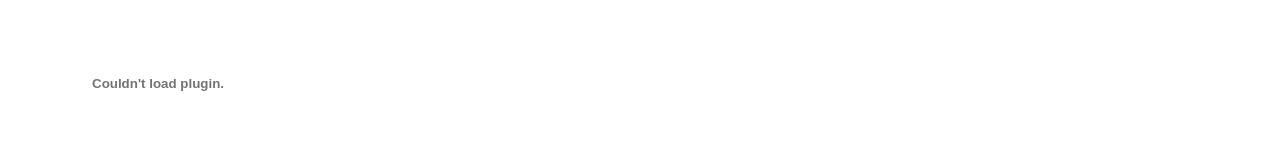
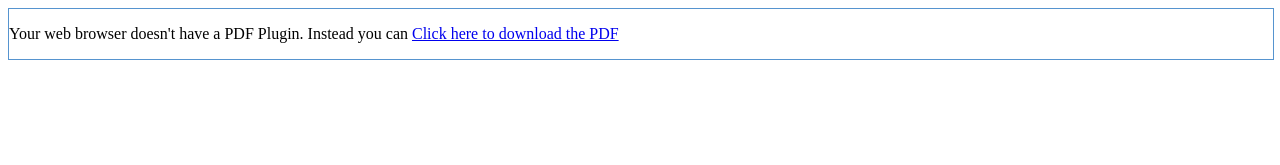
Before and after one commit to TobalOW/tobalow.github.io, a plain HTML site: page index.html in a window 1280 px wide. Drawn offline with Linux system fonts and the light colour scheme.

Commit message:
final commit

```diff
--- a/index.html
+++ b/index.html
@@ -1,11 +1,13 @@
-<!DOCTYPE html>
 <html>
-  <head>
-    <meta charset="utf-8">
-    <title> Currículum Vitae - Cristobal Miranda</title>
-  </head>
-  <body>
-    <embed src="cv.pdf" alt="pdf" pluginspage="http://www.adobe.com/products/acrobat/readstep2.html">
-
-  </body>
+<head>
+<style type="text/css">
+#wrapper{ width:100%; float:left; height:auto; border:1px solid #5694cf;}
+</style>
+</head>
+<div id="wrapper">
+<object data="cv.pdf" width="100%" height="100%">
+<p>Your web browser doesn't have a PDF Plugin. Instead you can <a href="http://partners.adobe.com/public/developer/en/acrobat/PDFOpenParameters.pdf"> Click
+here to download the PDF</a></p>
+</object>
+</div>
 </html>
```
